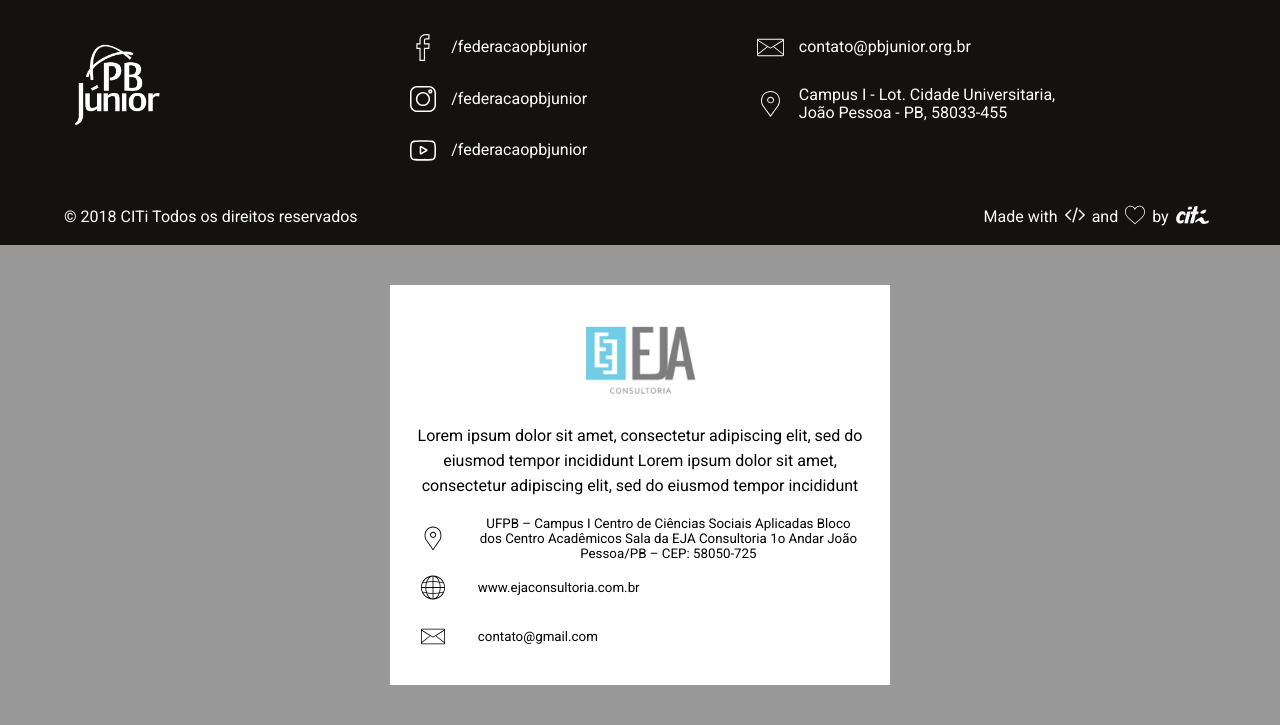
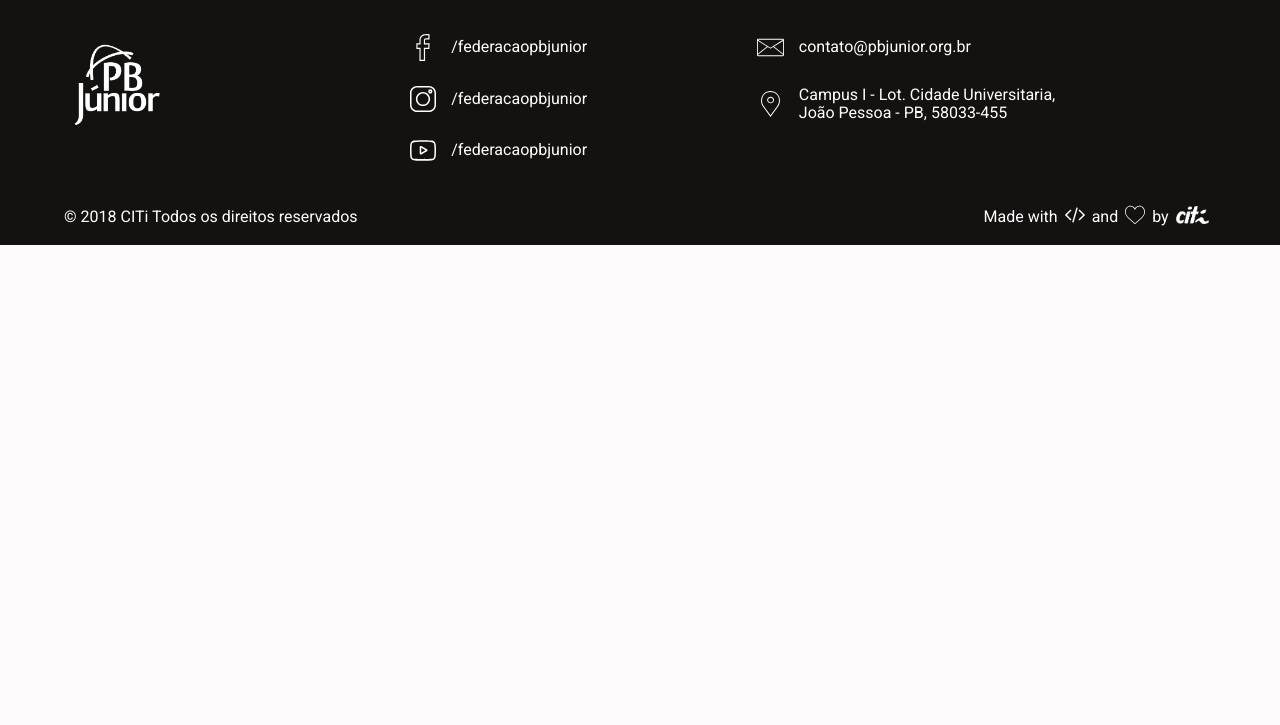
Before and after one commit to citi-onboarding/PBjr, a Django app: page / in a window 1280 px wide. Shown: the part 4944-5669 px from the top of the page. After the commit the page ends 5189 px from the top, so only its background shows below. Run offline with Django 3.2, Linux system fonts and the light colour scheme; tables that the repository leaves empty hold one stand-in row (values such as "Sample post"); grey boxes marked "Sample" are stand-in pictures; some libraries are stand-ins or nearby versions.

Commit message:
Integração do modal de parceiros

```diff
--- a/core/templates/index/index.html
+++ b/core/templates/index/index.html
@@ -191,8 +191,9 @@
 
                     {% for empresa in empresas %}
                         <div>
-                            <div class="imagem">
-                                <img src="{{ empresa.logoEmpresa.url }}">
+                            <div class="imagem imagem-empresa">
+                                <img src="{{ empresa.logoEmpresa.url }}" data-logo="{{empresa.logoEmpresa.url}}" data-descricao="{{empresa.descricaoEmpresa}}"
+                                data-local="{{empresa.localEmpresa}}" data-site="{{empresa.siteEmpresa}}" data-email="{{empresa.emailEmpresa}}">
                             </div>
 
                         </div>
@@ -440,11 +441,11 @@
         <div class="container">
             <div class="modal">
                 <div class="logo-ej">
-                    <img src="{% static 'imagens/eja.png' %}">
+                    <img src="{% static 'imagens/eja.png' %}"  id="logo-empresa-junior">
                 </div>
 
-                <div class="descricao">
-                    <p>Lorem ipsum dolor sit amet, consectetur adipiscing elit, sed do eiusmod tempor incididunt
+                <div class="descricao" >
+                    <p id="descricao-empresa-junior">Lorem ipsum dolor sit amet, consectetur adipiscing elit, sed do eiusmod tempor incididunt
                      Lorem ipsum dolor sit amet, consectetur adipiscing elit, sed do eiusmod tempor incididunt </p>
                 </div>
 
@@ -455,7 +456,7 @@
                             <img src="{% static 'imagens/location.svg' %}">
                         </div>
 
-                       <p>UFPB – Campus I Centro de Ciências Sociais Aplicadas Bloco dos Centro Acadêmicos Sala
+                       <p id="local-empresa-junior">UFPB – Campus I Centro de Ciências Sociais Aplicadas Bloco dos Centro Acadêmicos Sala
                        da EJA Consultoria 1o Andar João Pessoa/PB – CEP: 58050-725</p>
                     </div>
 
@@ -463,14 +464,14 @@
                         <div class="icone">
                             <img src="{% static 'imagens/icones/language.svg' %}">
                         </div>
-                        <p>www.ejaconsultoria.com.br</p>
+                        <p id="site-empresa-junior">www.ejaconsultoria.com.br</p>
                     </div>
 
                     <div class="info">
                         <div class="icone">
                             <img src="{% static 'imagens/message.svg' %}">
                         </div>
-                        <p>contato@gmail.com</p>
+                        <p id="email-empresa-junior">contato@gmail.com</p>
                     </div>
 
                 </div>
--- a/pbjr/settings.py
+++ b/pbjr/settings.py
@@ -40,7 +40,7 @@ INSTALLED_APPS = [
     'django.contrib.messages',
     'django.contrib.staticfiles',
     'core',
-     'storages',
+    'storages',
 
 ]
 
@@ -151,5 +151,6 @@ EMAIL_HOST_PASSWORD = 'federacao@2019'
 
 django_heroku.settings(locals())
 
+
 DEFAULT_FILE_STORAGE = 'storages.backends.dropbox.DropBoxStorage'
 DROPBOX_OAUTH2_TOKEN = 'P-DMhRXchXAAAAAAAAAAC8O1yV4Ta9-DDyyoxfuXMpw-xwHFrMtVzqvipdQkQjML'
--- a/static/css/responsive.css
+++ b/static/css/responsive.css
@@ -204,7 +204,7 @@
 @media(max-width: 596px) {
     .modal {
         width: 456px;
-        height: 444px;
+        height: auto;
     }
 
     #modal-secao .descricao {
@@ -226,7 +226,7 @@
 @media(max-width: 524px) {
     .modal {
         width: 437px;
-        height: 463px;
+
     }
 
     #modal-secao .descricao {
@@ -272,7 +272,7 @@
 @media(max-width: 475px) {
     .modal {
         width: 400px;
-        height: 500px;
+
     }
 
     #modal-secao .info-empresa .info:first-child { margin-bottom: 50px; }
@@ -316,7 +316,7 @@
 
     .modal {
         width: 341px;
-        height: 559px;
+
     }
 
     #modal-secao  .descricao { width: 351px; }
@@ -328,6 +328,9 @@
     #modal-secao .info-empresa .info { width: 350px; }
     #modal-secao .info-empresa .info p { width: 243px; }
 
+    #modal-secao .descricao #descricao-empresa-junior {
+        padding: 12px;
+    }
 
 
 
@@ -354,7 +357,7 @@
 @media(max-width: 375px) {
     .modal {
         width: 322px;
-        height: 578px;
+
     }
 
     #modal-secao .descricao {
@@ -381,7 +384,7 @@
 
     .modal {
         width: 300px;
-        height: 600px;
+
     }
     #modal-secao .info-empresa .info {
         width: 290px;
@@ -623,33 +626,3 @@
         font-size: 150%;
     }
 }
-
-/* ------ Carrossel -------- */
-/*@media screen and (min-width: 1200px){
-    .carrossel{
-        width: 80%;
-        height: 200px;
-    }
-    .Espaço-img{
-        width: 180px;
-        height: 200px;
-    }
-    .carrossel img{
-        width: 100%;
-        height: 200px;
-    }
-}
-@media screen and (min-width: 1000px){
-    .carrossel{
-        width: 80%;
-        height: 180px;
-    }
-    .Espaço-img{
-        width: 180px;
-        height: 180px;
-    }
-    .carrossel img{
-        width: 100%;
-        height: 180px;
-    }
-}*/
--- a/static/css/style.css
+++ b/static/css/style.css
@@ -491,6 +491,10 @@ body {
   display: flex;
   justify-content: center;
   align-items: center;
+}
+
+#empresas-juniores .slick-slide .imagem:hover {
+  cursor: pointer;
 }
 
 #empresas-juniores .slick-slide img {
@@ -1170,18 +1174,28 @@ footer .segunda-linha .feito p span:last-child img {
 
 #modal-secao {
   background-color: rgba(1,1,1,0.4);
-  padding-bottom: 40px;
-  padding-top: 40px;
+  padding-bottom: 105px;
+  padding-top: 35px;
   width: 100%;
+  display: none;
+  position: fixed;
+  top:0;
+  right: 0;
+  height: 100vh;
+  z-index: 9;
+  transition: 0.3s all ease-out;
+  overflow: overlay;
 }
 
 .modal {
   background-color: white;
   width: 500px;
-  height: 400px;
+  height: 500px;
   display: flex;
   flex-direction: column;
   align-items: center;
+  margin-bottom: 100px;
+
 }
 
 
@@ -1194,6 +1208,7 @@ footer .segunda-linha .feito p span:last-child img {
 #modal-secao  .logo-ej {
   width: 150px;
   height: 150px;
+  margin-top: 20px;
 }
 
 
@@ -1206,7 +1221,7 @@ footer .segunda-linha .feito p span:last-child img {
   justify-content: space-between;
 }
 
-#modal-secao .info-empresa .info:first-child { text-align: center; }
+
 
 #modal-secao .info-empresa .info .icone {
   width: 25px;
@@ -1222,7 +1237,7 @@ footer .segunda-linha .feito p span:last-child img {
 #modal-secao .descricao {
   text-align: center;
   width: 451px;
-  margin-top: -28px;
+  margin-top: 11px;
   line-height: 25px;
 
 }
--- a/static/js/app.js
+++ b/static/js/app.js
@@ -13,6 +13,12 @@ $('.menu-mobile #fechar').click(function(){
 $('.menu-mobile nav a').click(function(){
 	console.log('oi');
     $('.menu-mobile').slideToggle( "slow" );
+
+});
+
+$('#modal-secao').click(function(){
+	console.log('oi');
+    $('#modal-secao').fadeOut( "slow");
 
 });
 
@@ -71,6 +77,18 @@ function setarCampo() {
 
 }
 
+$('.imagem-empresa').click(function(e) {
+	$('#modal-secao').css('display', 'block');
+	const infos = ['logo', 'email', 'descricao', 'site', 'local'];
+	infos.forEach(function(info){
+		if(info === 'logo') {
+			$(`#${info}-empresa-junior`).attr('src', e.target.getAttribute(`data-${info}`));
+			return ;
+		}
+		$(`#${info}-empresa-junior`).html(e.target.getAttribute(`data-${info}`));
+	});
+});
+
 window.addEventListener('load', function() {
 	scrollSuave();
 	setarCampo();
```
